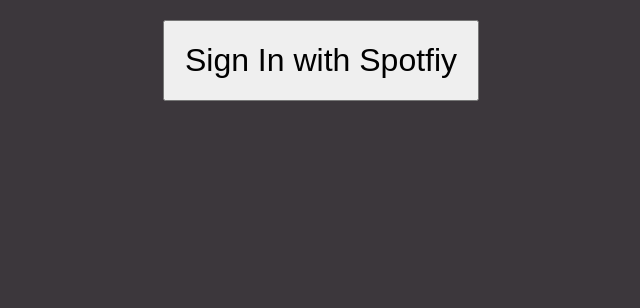
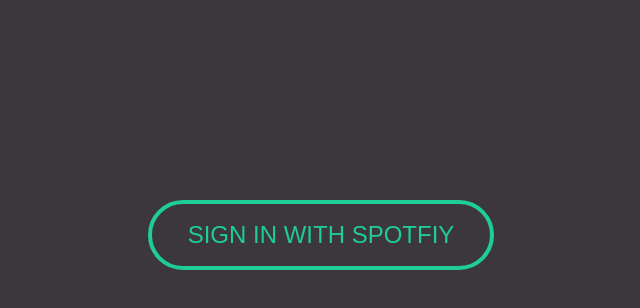
Before and after one commit to tevdevelops/react-polishing, a React (Create React App) app in the folder better-playlists/: page / in a window 1280 px wide. Shown: the top 308 px of the page, without its empty margins (319-959 px from the left). Built offline with nearby package versions, Linux system fonts and the light colour scheme.

Commit message:
Added some basic styling for a slightly cleaner look. May come back to this to make this look more like the Spotify Interface

```diff
--- a/better-playlists/src/App.css
+++ b/better-playlists/src/App.css
@@ -7,3 +7,29 @@
 h1 {
   font-size: 54px;
 }
+.app {
+  width: 90%;
+  margin: auto;
+}
+.playlist-grid {
+  text-align: left;
+}
+.btn {
+  background-color: transparent;
+  border-radius: 2em;
+  border: 0.2em solid #1ecd97;
+  color: #1ecd97;
+  cursor: pointer;
+  font-size: 3vmin;
+  padding: 0.7em 1.5em;
+  text-transform: uppercase;
+  transition: all 0.25s ease;
+}
+
+.btn:hover {
+  background: #1ecd97;
+  color: #333;
+}
+.spotify-button {
+  margin-top: 200px;
+}
--- a/better-playlists/src/App.js
+++ b/better-playlists/src/App.js
@@ -6,37 +6,6 @@
 import Filter from './components/Filter';
 import Playlist from './components/Playlist';
 
-let fakeServerData = {
-  user: {
-    name: 'Tevin',
-    playlists: [
-      {
-        name: 'My Favorites',
-        songs: [
-          {name: 'Lost Boy', duration: 200},
-          {name: 'Hard', duration: 205},
-          {name: 'Tadow', duration: 209}
-        ]
-      },
-      {
-        name: 'Party Jams',
-        songs: [
-          {name: 'Fun Song 1', duration: 210},
-          {name: 'Party Song 1', duration: 219},
-          {name: 'Party Song 2', duration: 201}
-        ]
-      },
-      {
-        name: 'LoFi Hip Hop',
-        songs: [
-          {name: 'Chill Song 1', duration: 218},
-          {name: 'Chill Song 2', duration: 209},
-          {name: 'Chill Song 3', duration: 219}
-        ]
-      }
-    ]
-  }
-}
 
 
 class App extends Component {
@@ -114,23 +83,24 @@
         })
         : []
     return(
-      <div className="App">
+      <div className="app">
         {this.state.user ?
           <div>
             <h1>{this.state.user.name}'s Playlists</h1>
               <PlaylistCounter playlists={playlistToRender} />
               <HoursCounter playlists={playlistToRender}/>
               <Filter onTextChange={text => this.setState({filterString: text})}/>
+              <div className="playlist-grid">
               {playlistToRender.map(playlist =>
                 <Playlist playlist={playlist} imageUrl={playlist.imageUrl}/>
               )}
-          </div> : <button
+          </div></div> : <button
+                      className="btn spotify-button"
                       onClick={() => {
                         window.location = window.location.href.includes('localhost')
                         ?  'http://localhost:8888/login'
                         : 'https://better-playlists-backend-tev.herokuapp.com/login'}
                       }
-                      style={{padding: '20px', fontSize: '32px', marginTop: '20px'}}
                     >
                       Sign In with Spotfiy
                     </button>
--- a/better-playlists/src/components/Filter.css
+++ b/better-playlists/src/components/Filter.css
@@ -0,0 +1,7 @@
+input {
+  width: 100%;
+  height: 30px;
+}
+.filter {
+  margin: 20px 0 40px 0;
+}
--- a/better-playlists/src/components/Filter.js
+++ b/better-playlists/src/components/Filter.js
@@ -6,8 +6,7 @@
   render() {
     return(
       <div className='filter'>
-        <img />
-        <input type='text' onChange={event => this.props.onTextChange(event.target.value)}/>
+        <input type='text' placeHolder="Search Track or Playlist" onChange={event => this.props.onTextChange(event.target.value)}/>
       </div>
     );
   }
--- a/better-playlists/src/components/Playlist.css
+++ b/better-playlists/src/components/Playlist.css
@@ -7,7 +7,9 @@
 }
 .playlist {
   display: inline-block;
-  margin: auto 20px;;
+  margin-bottom: 50px;
+  width: 25%;
+  max-width: 25%
 }
 img {
   width: 160px;
```
